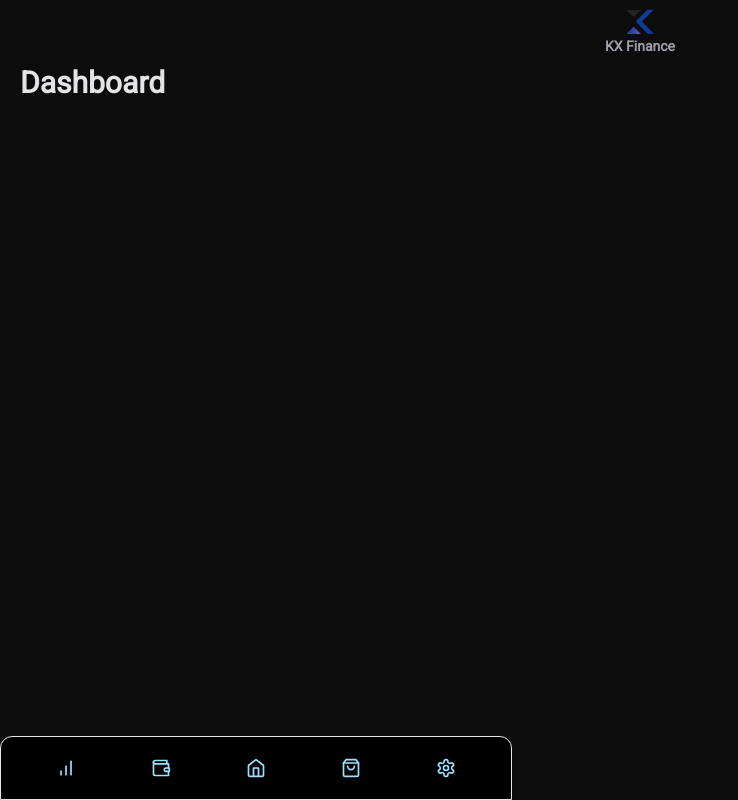
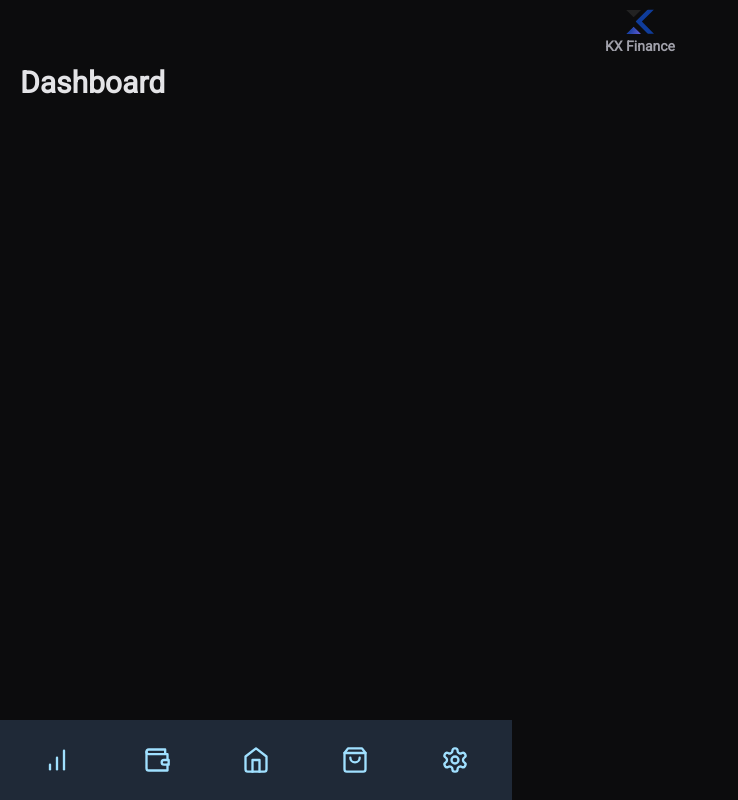
Before and after one commit to JulioAmaral007/KX-Finance, a Next.js app: page / in a window 1280 px wide. Shown: the whole page, without its empty margins (0-738 px from the left). Built offline with nearby package versions, Linux system fonts and the light colour scheme.

Commit message:
style: Adjust the size of icons in the navigation bar and change the background color

```diff
--- a/src/components/BottomBar/components/NavItem.tsx
+++ b/src/app/components/BottomBar/components/NavItem.tsx
@@ -12,9 +12,9 @@ export function NavItem({ title, icon: Icon }: NavItemProps) {
       href={`${
         title.toLowerCase() === 'dashboard' ? '/' : `${title.toLowerCase()}`
       }`}
-      className="group flex items-center p-5 rounded-full hover:bg-primary"
+      className="group flex items-center p-7"
     >
-      <Icon className="h-5 w-5 text-primaryLight" />
+      <Icon className="h-7 w-7 text-primaryLight" />
     </Link>
   )
 }
--- a/src/components/BottomBar/index.tsx
+++ b/src/app/components/BottomBar/index.tsx
@@ -1,10 +1,9 @@
 import { BarChart, Home, Settings, ShoppingBag, Wallet } from 'lucide-react'
-import { Card } from '../ui/card'
 import { NavItem } from './components/NavItem'
 
 export function Sidebar() {
   return (
-    <Card className="fixed z-50 w-full h-16 max-w-lg bg-black bottom-0 rounded-bl-none rounded-br-none dark:bg-gray-700 dark:border-gray-600">
+    <div className="fixed z-50 w-full h-20 max-w-lg bg-gray-800 bottom-0 dark:bg-gray-700 dark:border-gray-600">
       <nav className="flex justify-evenly h-full max-w-lg">
         <NavItem title="Nova Transação" icon={BarChart} />
         <NavItem title="My Wallets" icon={Wallet} />
@@ -12,6 +11,6 @@ export function Sidebar() {
         <NavItem title="Mercado" icon={ShoppingBag} />
         <NavItem title="Settings" icon={Settings} />
       </nav>
-    </Card>
+    </div>
   )
 }
--- a/src/app/layout.tsx
+++ b/src/app/layout.tsx
@@ -1,4 +1,4 @@
-import { Sidebar } from '@/components/BottomBar'
+import { Sidebar } from '@/app/components/BottomBar'
 import { ToastProvider } from '@/providers/toast'
 import type { Metadata } from 'next'
 import { Roboto } from 'next/font/google'
```
